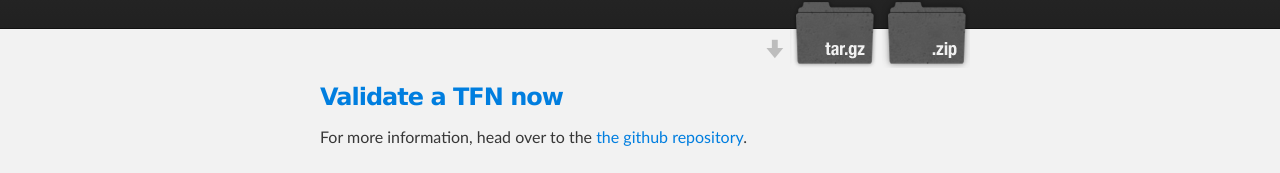
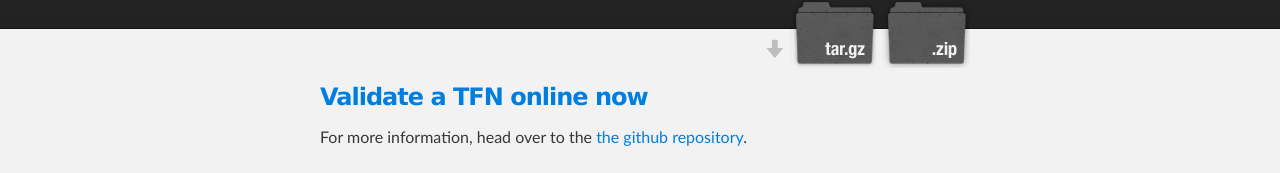
Before and after one commit to steveswinsburg/tfn-validator, a plain HTML site: page index.html in a window 1280 px wide. Shown: the part 217-390 px from the top of the page. Drawn offline with Linux system fonts and the light colour scheme.

Commit message:
Update index.html

```diff
--- a/index.html
+++ b/index.html
@@ -32,7 +32,7 @@
     <div id="main_content_wrap" class="outer">
       <section id="main_content" class="inner">
         <h3>
-<a id="validate-a-tfn-now" class="anchor" href="#validate-a-tfn-now" aria-hidden="true"><span class="octicon octicon-link"></span></a><a href="https://cdn.rawgit.com/steveswinsburg/tfn-validator/master/tfn-validator.html">Validate a TFN now</a>
+<a id="validate-a-tfn-now" class="anchor" href="#validate-a-tfn-now" aria-hidden="true"><span class="octicon octicon-link"></span></a><a href="https://cdn.rawgit.com/steveswinsburg/tfn-validator/master/tfn-validator.html">Validate a TFN online now</a>
 </h3>
 <small>
 <p>For more information, head over to the <a href="https://github.com/steveswinsburg/tfn-validator">the github repository</a>.</p>
```
